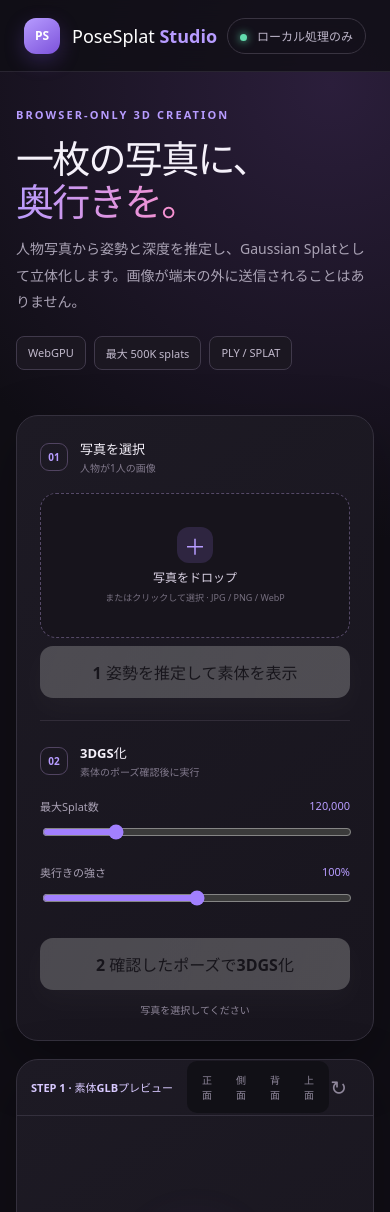
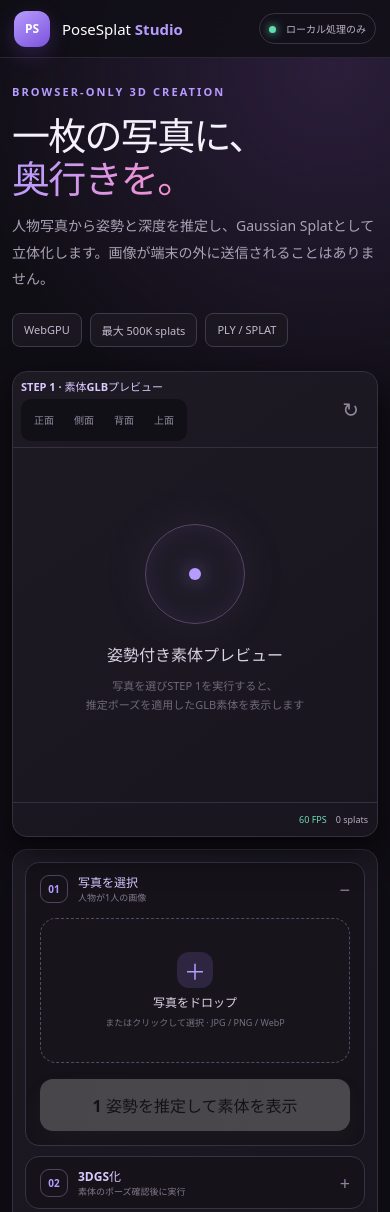
Before and after one commit to sakanayuki/cc_hpe, a website built with Vite: page index.html in a window 390 px wide. Shown: the top 1212 px of the page. Built offline with nearby package versions, Linux system fonts and the light colour scheme.

Commit message:
Redesign responsive STEP 1 editor layout

```diff
--- a/src/main.ts
+++ b/src/main.ts
@@ -22,27 +22,31 @@ app.innerHTML = `
     <section class="hero" aria-labelledby="title"><div><p class="eyebrow">BROWSER-ONLY 3D CREATION</p><h1 id="title">一枚の写真に、<br><em>奥行きを。</em></h1><p class="lead">人物写真から姿勢と深度を推定し、Gaussian Splatとして立体化します。画像が端末の外に送信されることはありません。</p></div><div class="chips"><span>WebGPU</span><span>最大 500K splats</span><span>PLY / SPLAT</span></div></section>
     <section class="workspace">
       <aside class="panel controls" aria-label="生成設定">
-        <div class="step"><span>01</span><div><b>写真を選択</b><small>人物が1人の画像</small></div></div>
+        <details class="control-section photo-section" open><summary><span class="step-number">01</span><span><b>写真を選択</b><small>人物が1人の画像</small></span></summary><div class="section-content">
           <label class="drop" id="drop"><input id="file" type="file" accept="image/png,image/jpeg,image/webp"/><span class="upload-icon">＋</span><strong>写真をドロップ</strong><small>またはクリックして選択 · JPG / PNG / WebP</small></label>
           <div id="thumbWrap" class="thumb-wrap hidden"><img id="thumb" alt="選択した人物写真"/><canvas id="poseOverlay" aria-label="推定骨格"></canvas><button id="clear" aria-label="写真を削除">×</button></div>
           <button class="primary" id="estimate" disabled><span>1</span> 姿勢を推定して素体を表示</button>
+        </div></details>
         <div id="poseControls" class="pose-controls hidden">
-          <h3>素体・関節の補正</h3>
+          <details class="control-section body-section"><summary><span>体型調整</span><small>画像比較・体型・奥行き</small></summary><div class="section-content">
             <div class="reference-controls"><label><input id="showReference" type="checkbox" checked/> 元画像を表示</label><label class="field"><span>透過率 <output id="referenceOpacityOut">45%</output></span><input id="referenceOpacity" type="range" min="0" max="100" value="45"/></label></div>
             <label class="field"><span>姿勢の奥行き <output id="poseDepthOut">100%</output></span><input id="poseDepth" type="range" min="25" max="200" value="100"/></label>
             <label class="field"><span>体幅 <output id="bodyWidthOut">100%</output></span><input id="bodyWidth" type="range" min="70" max="140" value="100"/></label><label class="field"><span>身長比 <output id="bodyHeightOut">100%</output></span><input id="bodyHeight" type="range" min="80" max="120" value="100"/></label><label class="field"><span>腕の長さ <output id="armLengthOut">100%</output></span><input id="armLength" type="range" min="75" max="130" value="100"/></label><label class="field"><span>脚の長さ <output id="legLengthOut">100%</output></span><input id="legLength" type="range" min="75" max="130" value="100"/></label>
+          </div></details>
+          <details class="control-section joint-editor" open><summary><span>関節補正</span><small>選択・回転・移動・リセット</small></summary><div class="section-content">
             <div id="poseQuality" class="pose-quality"></div>
             <label class="joint-field"><span>補正する関節</span><select id="joint">${EDITABLE_JOINTS.map((id) => `<option value="${id}">${JOINT_LABELS[id]}</option>`).join("")}</select></label>
-          <h4>回転 XYZ（角度）</h4><div class="joint-axes">${["X", "Y", "Z"].map((axis) => `<label><span>${axis} <output id="jointR${axis}Out">0°</output></span><input id="jointR${axis}" type="range" min="-90" max="90" value="0"/></label>`).join("")}</div>
-          <h4>移動 XYZ（モデル単位）</h4><div class="joint-axes">${["X", "Y", "Z"].map((axis) => `<label><span>${axis} <output id="jointT${axis}Out">0.00</output></span><input id="jointT${axis}" type="range" min="-0.15" max="0.15" step="0.01" value="0"/></label>`).join("")}</div>
+            <fieldset class="axis-group"><legend>回転 XYZ（角度）</legend><div class="joint-axes">${["X", "Y", "Z"].map((axis) => `<label><span class="axis-name">${axis}</span><input id="jointR${axis}" aria-label="回転 ${axis}" type="range" min="-90" max="90" value="0"/><output id="jointR${axis}Out">0°</output></label>`).join("")}</div></fieldset>
+            <fieldset class="axis-group"><legend>移動 XYZ（モデル単位）</legend><div class="joint-axes">${["X", "Y", "Z"].map((axis) => `<label><span class="axis-name">${axis}</span><input id="jointT${axis}" aria-label="移動 ${axis}" type="range" min="-0.15" max="0.15" step="0.01" value="0"/><output id="jointT${axis}Out">0.00</output></label>`).join("")}</div></fieldset>
             <div class="edit-actions"><button id="resetJoint">選択関節を戻す</button><button id="resetPose">回転・移動を全て戻す</button><button id="resetAll">体型を含む全補正を戻す</button></div>
             <p>紫の関節をクリックして選択し、回転または親座標系での移動を調整してください。</p>
+          </div></details>
         </div>
-        <div class="divider"></div>
-        <div class="step"><span>02</span><div><b>3DGS化</b><small>素体のポーズ確認後に実行</small></div></div>
+        <details class="control-section step-two"><summary><span class="step-number">02</span><span><b>3DGS化</b><small>素体のポーズ確認後に実行</small></span></summary><div class="section-content">
           <label class="field"><span>最大Splat数 <output id="countOut">120,000</output></span><input id="count" type="range" min="10000" max="500000" step="10000" value="120000"/></label>
           <label class="field"><span>奥行きの強さ <output id="depthOut">100%</output></span><input id="depth" type="range" min="20" max="180" value="100"/></label>
           <button class="primary" id="generate" disabled><span>2</span> 確認したポーズで3DGS化</button>
+        </div></details>
         <p id="status" class="status" role="status">写真を選択してください</p>
       </aside>
       <section class="viewer-card" aria-label="3Dビューアー">
@@ -364,6 +368,7 @@ function clear(): void {
   fileInput.value = "";
   byId("thumbWrap").classList.add("hidden");
   byId("poseControls").classList.add("hidden");
+  document.querySelector<HTMLDetailsElement>(".photo-section")!.open = true;
   byId("exports").classList.add("hidden");
   estimate.disabled = true;
   generate.disabled = true;
@@ -390,6 +395,9 @@ estimate.addEventListener("click", async () => {
     syncJointControls();
     byId("empty").classList.add("hidden");
     byId("poseControls").classList.remove("hidden");
+    document.querySelector<HTMLDetailsElement>(".photo-section")!.open = false;
+    document.querySelector<HTMLDetailsElement>(".body-section")!.open = false;
+    document.querySelector<HTMLDetailsElement>(".joint-editor")!.open = true;
     byId("stageLabel").textContent = "STEP 1 · 姿勢付き素体GLB";
     byId("modes").classList.add("hidden");
     byId("views").classList.remove("hidden");
--- a/src/style.css
+++ b/src/style.css
@@ -474,12 +474,22 @@ kbd {
   }
   .workspace {
     grid-template-columns: 1fr;
+    gap: 12px;
+    display: flex;
+    flex-direction: column;
   }
   .thumb-wrap {
     max-height: min(440px, 65vh);
   }
+  .viewer-card {
+    order: -1;
+    position: sticky;
+    top: 0;
+    z-index: 10;
+    box-shadow: 0 12px 35px #000a;
+  }
   .viewer {
-    height: 420px;
+    height: clamp(210px, 42dvh, 360px);
   }
   .exports {
     display: block;
@@ -513,16 +523,7 @@ kbd {
   margin-top: 22px;
 }
 .pose-controls {
-  margin-top: 16px;
-  padding: 14px;
-  border: 1px solid #393244;
-  border-radius: 14px;
-  background: #15121a;
-}
-.pose-controls h3 {
-  font-size: 11px;
-  margin: 0;
-  color: #d8c9ff;
+  display: contents;
 }
 .pose-controls .field {
   margin: 13px 0;
@@ -564,20 +565,33 @@ kbd {
   color: #e5dcef;
 }
 .joint-axes {
-  display: grid;
-  grid-template-columns: repeat(3, 1fr);
-  gap: 7px;
+  display: flex;
+  flex-direction: column;
+  gap: 3px;
   margin-top: 10px;
 }
-.joint-axes label span {
-  display: flex;
-  justify-content: space-between;
+.joint-axes label {
+  min-height: 40px;
+  display: grid;
+  grid-template-columns: 20px minmax(0, 1fr) 45px;
+  align-items: center;
+  gap: 8px;
+}
+.joint-axes label span,
+.joint-axes label output {
   font-size: 9px;
   color: #aaa2b5;
 }
 .joint-axes input {
   width: 100%;
+  height: 32px;
+  margin: 0;
   accent-color: #a280ff;
+}
+.joint-axes output {
+  text-align: right;
+  color: var(--violet) !important;
+  font-variant-numeric: tabular-nums;
 }
 .thumb-wrap canvas {
   position: absolute;
@@ -642,3 +656,158 @@ kbd {
 .viewer-footer #fps + #stats {
   margin-left: 0;
 }
+
+.control-section {
+  margin: 0 0 10px;
+  border: 1px solid #393244;
+  border-radius: 14px;
+  background: #15121a;
+  overflow: clip;
+}
+.control-section summary {
+  min-height: 52px;
+  padding: 10px 14px;
+  display: flex;
+  align-items: center;
+  gap: 10px;
+  color: #d8c9ff;
+  cursor: pointer;
+  list-style: none;
+}
+.control-section summary::-webkit-details-marker {
+  display: none;
+}
+.control-section summary::after {
+  content: "+";
+  margin-left: auto;
+  color: #8f819d;
+  font-size: 18px;
+}
+.control-section[open] summary::after {
+  content: "−";
+}
+.control-section summary > span:not(.step-number) {
+  display: flex;
+  flex-direction: column;
+  font-size: 12px;
+}
+.control-section summary > small,
+.control-section summary span small {
+  color: #81798c;
+  font-size: 9px;
+}
+.step-number {
+  flex: 0 0 28px;
+  height: 28px;
+  display: grid;
+  place-items: center;
+  border: 1px solid #514461;
+  border-radius: 9px;
+  color: var(--violet);
+  font-size: 10px;
+  font-weight: 800;
+}
+.section-content {
+  padding: 4px 14px 14px;
+}
+.axis-group {
+  min-width: 0;
+  margin: 14px 0 0;
+  padding: 0;
+  border: 0;
+}
+.axis-group legend {
+  padding: 0;
+  color: #aaa2b5;
+  font-size: 10px;
+  font-weight: 700;
+}
+.photo-section .thumb-wrap,
+.photo-section .drop {
+  margin-bottom: 8px;
+}
+
+@media (max-width: 800px) {
+  header {
+    height: 58px;
+    padding: 0 14px;
+  }
+  .local {
+    padding: 7px 9px;
+    font-size: 10px;
+  }
+  main {
+    padding: 26px 12px;
+  }
+  .hero {
+    margin-bottom: 24px;
+  }
+  .controls {
+    padding: 12px;
+  }
+  .toolbar {
+    min-height: 52px;
+    height: auto;
+    padding: 6px 8px;
+  }
+  .toolbar > div {
+    flex-wrap: wrap;
+    gap: 5px 8px;
+  }
+  .toolbar > div > b {
+    flex-basis: 100%;
+  }
+  .segmented button,
+  .icon-button {
+    min-height: 36px;
+    padding: 7px 10px;
+  }
+  .viewer-footer {
+    height: 34px;
+    gap: 9px;
+    padding: 0 9px;
+  }
+  .control-section summary {
+    min-height: 48px;
+  }
+  .joint-field {
+    min-height: 44px;
+  }
+  .joint-field select {
+    min-height: 40px;
+  }
+  .edit-actions {
+    flex-direction: column;
+  }
+  .edit-actions button {
+    min-height: 42px;
+  }
+}
+
+@media (max-width: 800px) and (orientation: landscape) {
+  .viewer {
+    height: clamp(120px, 34dvh, 210px);
+  }
+  .viewer-footer {
+    display: none;
+  }
+  .toolbar > div > b {
+    flex-basis: auto;
+  }
+}
+
+@media (max-width: 430px) {
+  .brand {
+    font-size: 15px;
+  }
+  .viewer-card,
+  .panel {
+    border-radius: 15px;
+  }
+  .viewer-filters {
+    flex-wrap: wrap;
+  }
+  .viewer-footer span:nth-child(-n + 2) {
+    display: none;
+  }
+}
```
Also changed, not shown: src/responsive-layout.test.ts (added, +60 -0 lines). Lines whose indentation alone changed are shown as unchanged.
